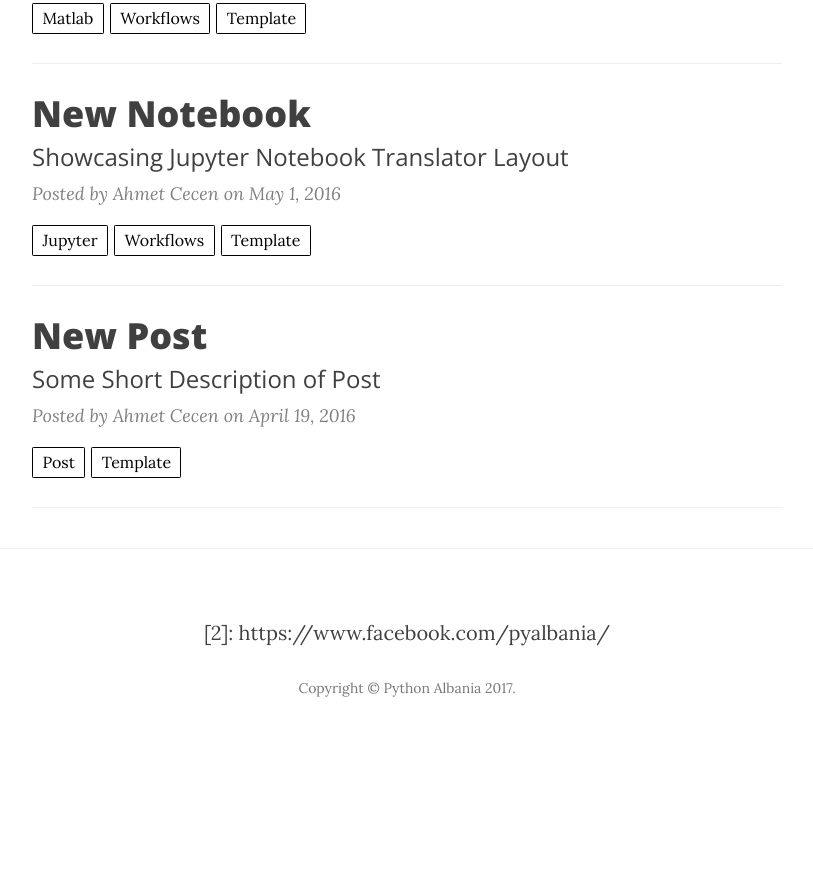
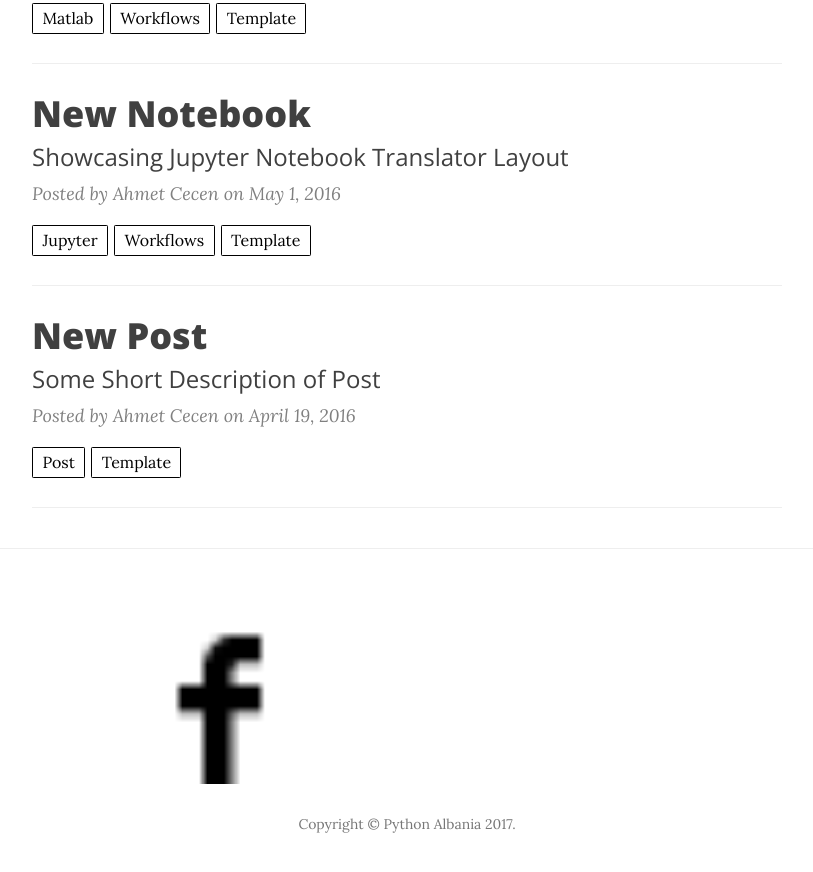
Before and after one commit to Python-Albania/Python-Albania.github.io, a Jekyll site: the page built from index.html, in a window 1280 px wide and 900 px high, scrolled down 1292 px. Shown: the top 872 px of the window, without its empty margins (233-1046 px from the left). Built offline with Jekyll 4.4.1, drawn with Linux system fonts in a browser that asks for light colours; nearby versions of some CDN libraries; the list of posts is cut into pages by our own code; before the commit the page ends 2056 px from its top, so only the background shows below that.

Commit message:
working footer

```diff
--- a/_includes/footer.html
+++ b/_includes/footer.html
@@ -4,7 +4,8 @@
         <div class="row">
             <div class="col-lg-8 col-lg-offset-2 col-md-10 col-md-offset-1">
                 <ul class="list-inline text-center">
-                    [2]: https://www.facebook.com/pyalbania/
+                  <a href="https://www.facebook.com/pyalbania/"><img src= "{{ "/img/facebook.png" | prepend: site.baseurl }}" style="width: 22%; margin-left: -50%; margin-right: 0%;"></a>
+
                 <p class="copyright text-muted"> Copyright © Python Albania 2017. </p>
             </div>
         </div>
```
Also changed, not shown: img/facebook.png (added), img/github.png (added).
